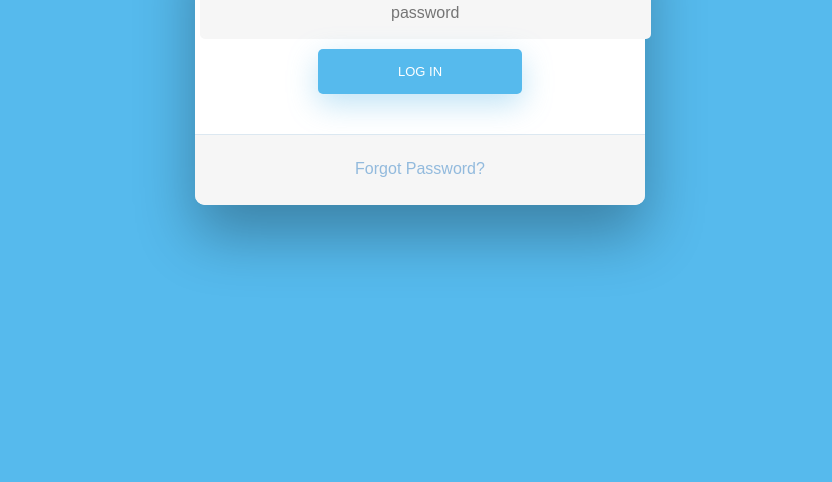
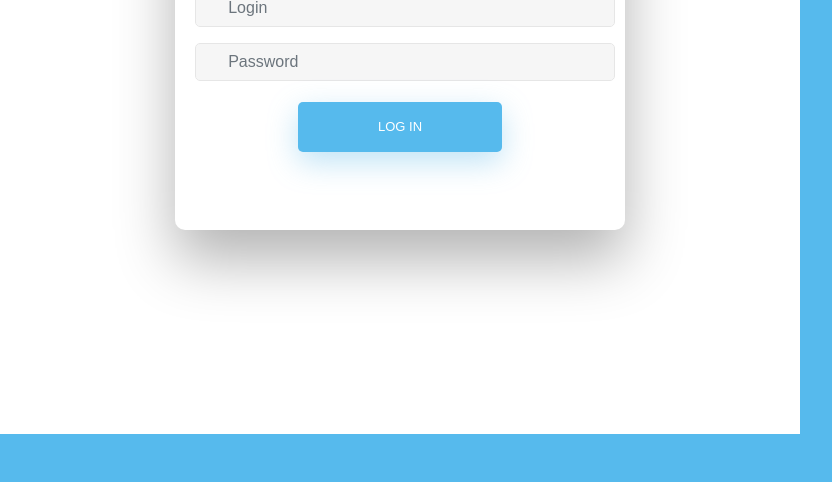
Before and after one commit to susantp/electron-employee, an Electron app: page windows/login/index.html in a window 800 px wide. Shown: the part 366-848 px from the top of the page, 832 px wide, since content can reach past the window. After the commit the page ends 800 px from the top, so only its background shows below. Drawn offline with nearby package versions, Linux system fonts and the light colour scheme.

Commit message:
login window  redesigned

```diff
--- a/style.css
+++ b/style.css
@@ -73,10 +73,12 @@ h2.active {
 }
 
 /* FORM TYPOGRAPHY*/
-
-input[type="button"],
-input[type="submit"],
-input[type="reset"] {
+#formContent {
+  padding: 5% 2%;
+}
+#formContent input[type="button"],
+#formContent input[type="submit"],
+#formContent input[type="reset"] {
   background-color: #56baed;
   border: none;
   color: white;
@@ -98,15 +100,15 @@ input[type="reset"] {
   transition: all 0.3s ease-in-out;
 }
 
-input[type="button"]:hover,
-input[type="submit"]:hover,
-input[type="reset"]:hover {
+#formContent input[type="button"]:hover,
+#formContent input[type="submit"]:hover,
+#formContent input[type="reset"]:hover {
   background-color: #39ace7;
 }
 
-input[type="button"]:active,
-input[type="submit"]:active,
-input[type="reset"]:active {
+#formContent input[type="button"]:active,
+#formContent input[type="submit"]:active,
+#formContent input[type="reset"]:active {
   -moz-transform: scale(0.95);
   -webkit-transform: scale(0.95);
   -o-transform: scale(0.95);
@@ -114,18 +116,18 @@ input[type="reset"]:active {
   transform: scale(0.95);
 }
 
-input[type="text"] {
+#formContent input[type="text"] {
   background-color: #f6f6f6;
   border: none;
   color: #0d0d0d;
   padding: 15px 32px;
-  text-align: center;
+  text-align: left;
   text-decoration: none;
-  display: inline-block;
+  /* display: inline-block; */
   font-size: 16px;
   margin: 5px;
-  width: 85%;
-  border: 2px solid #f6f6f6;
+  /* width: 85%; */
+  border: 1px solid #e6e6e6;
   -webkit-transition: all 0.5s ease-in-out;
   -moz-transition: all 0.5s ease-in-out;
   -ms-transition: all 0.5s ease-in-out;
@@ -135,12 +137,12 @@ input[type="text"] {
   border-radius: 5px 5px 5px 5px;
 }
 
-input[type="text"]:focus {
+#formContent input[type="text"]:focus {
   background-color: #fff;
   border-bottom: 2px solid #5fbae9;
 }
 
-input[type="text"]:placeholder {
+#formContent input[type="text"]:placeholder {
   color: #cccccc;
 }
 
--- a/windows/login/index.html
+++ b/windows/login/index.html
@@ -8,7 +8,10 @@
       http-equiv="Content-Security-Policy"
       content="script-src 'self' 'unsafe-inline';"
     />
-
+    <link
+    rel="stylesheet"
+    href="../../node_modules/bootstrap/dist/css/bootstrap.min.css"
+  />
   <link rel="stylesheet" href="../../style.css">
   <title>Login</title>
   </head>
@@ -21,19 +24,24 @@
     <!-- <div class="fadeIn first">
       <img src="" id="icon" alt="Crupee Salary Calculatorr" />
     </div> -->
-
+    <img src="../../images/logo.png" alt="" class="img-fluid">
     <!-- Login Form -->
     <form id="form"  method ="POST" >
-      <input type="text" id="username" class="fadeIn second" name="username" placeholder="login">
-      <input type="text" id="password" class="fadeIn third" name="password" placeholder="password">
+      <div class="form-group">
+      <input type="text" id="username" class="fadeIn second form-control" name="username" placeholder="Login">
+    </div>
+    <div class="form-group">
+        <input type="text" id="password" class="fadeIn third form-control" name="password" placeholder="Password">
+    </div>
+
       <input type="submit" class="fadeIn fourth" value="Log In" id="login">
     </form>
 
 
     <!-- Remind Passowrd -->
-    <div id="formFooter">
+    <!-- <div id="formFooter">
       <a class="underlineHover" href="#">Forgot Password?</a>
-    </div>
+    </div> -->
 
   </div>
 </div>
```
Also changed, not shown: images/logo.png (added).
